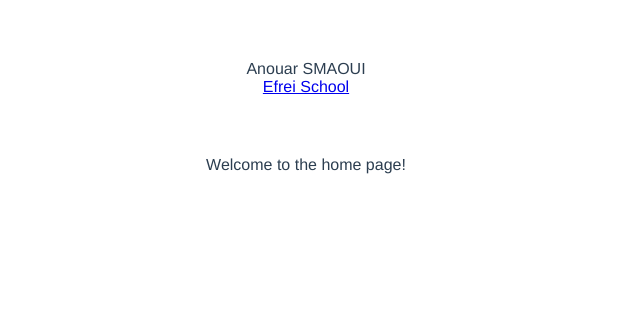
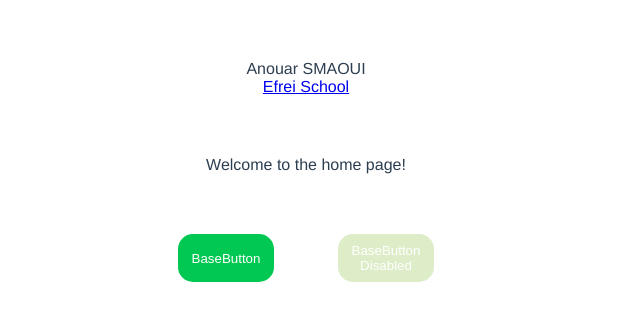
Before and after one commit to Anouar123/vue-tp-3, a Vue app: page / in a window 1280 px wide. Shown: the top 332 px of the page, without its empty margins (334-974 px from the left). Built offline with nearby package versions, Linux system fonts and the light colour scheme.

Commit message:
Ex 7: create BaseButton with primary color

```diff
--- a/src/App.vue
+++ b/src/App.vue
@@ -1,14 +1,17 @@
 <template>
   <base-layout/>
   <home-page />
+  <base-button/>
 </template>
 
 <script>
+import BaseButton from './components/BaseButton.vue';
 import BaseLayout from './layout/BaseLayout.vue';
 import HomePage from './pages/HomePage.vue'
 export default {
   name: 'App',
   components: {
+    'base-button': BaseButton,
     'base-layout': BaseLayout,
     'home-page': HomePage
   }
--- /dev/null
+++ b/src/components/BaseButton.vue
@@ -0,0 +1,49 @@
+<template>
+  <div id="buttons">
+    <button id="base-button">
+      BaseButton
+    </button>
+    <button
+    id="base-button-disabled"
+    disabled
+    >
+      BaseButton Disabled
+    </button>
+  </div>
+</template>
+
+<script>
+export default {
+  name: 'BaseButton',
+  components: {
+  }
+}
+</script>
+
+<style>
+#buttons {
+  width: 20rem;
+  display: flex;
+  justify-content: space-around;
+  align-items: center;
+  margin: 0 auto;
+}
+#base-button, #base-button-disabled {
+  border: 1px solid transparent;
+  border-radius: 15px;
+  text-align: center;
+  color: #fff;
+  margin-top: 60px;
+  height: 3rem;
+  width: 6rem;
+}
+#base-button {
+  background-color: #00c853;
+}
+#base-button:hover {
+  background-color: #2e7d32;
+}
+#base-button-disabled {
+  background-color: #dcedc8;
+}
+</style>
```
